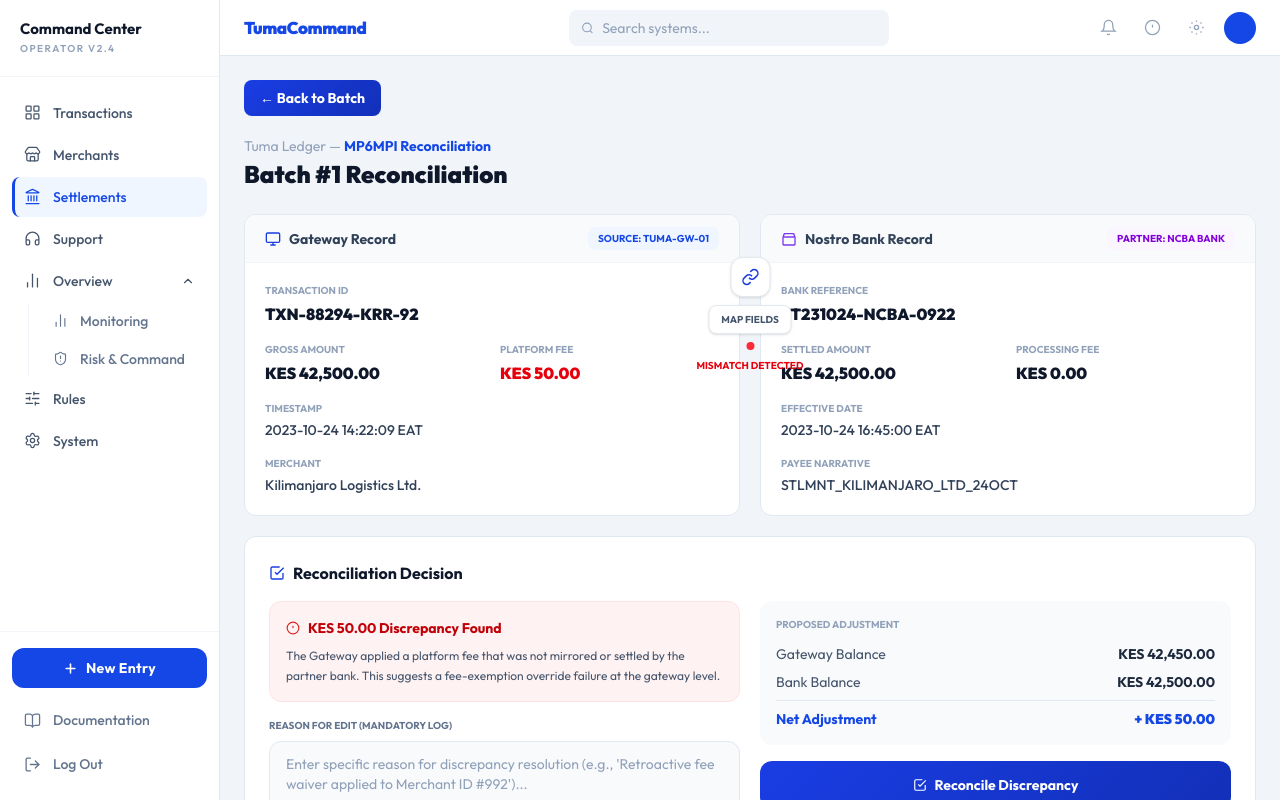
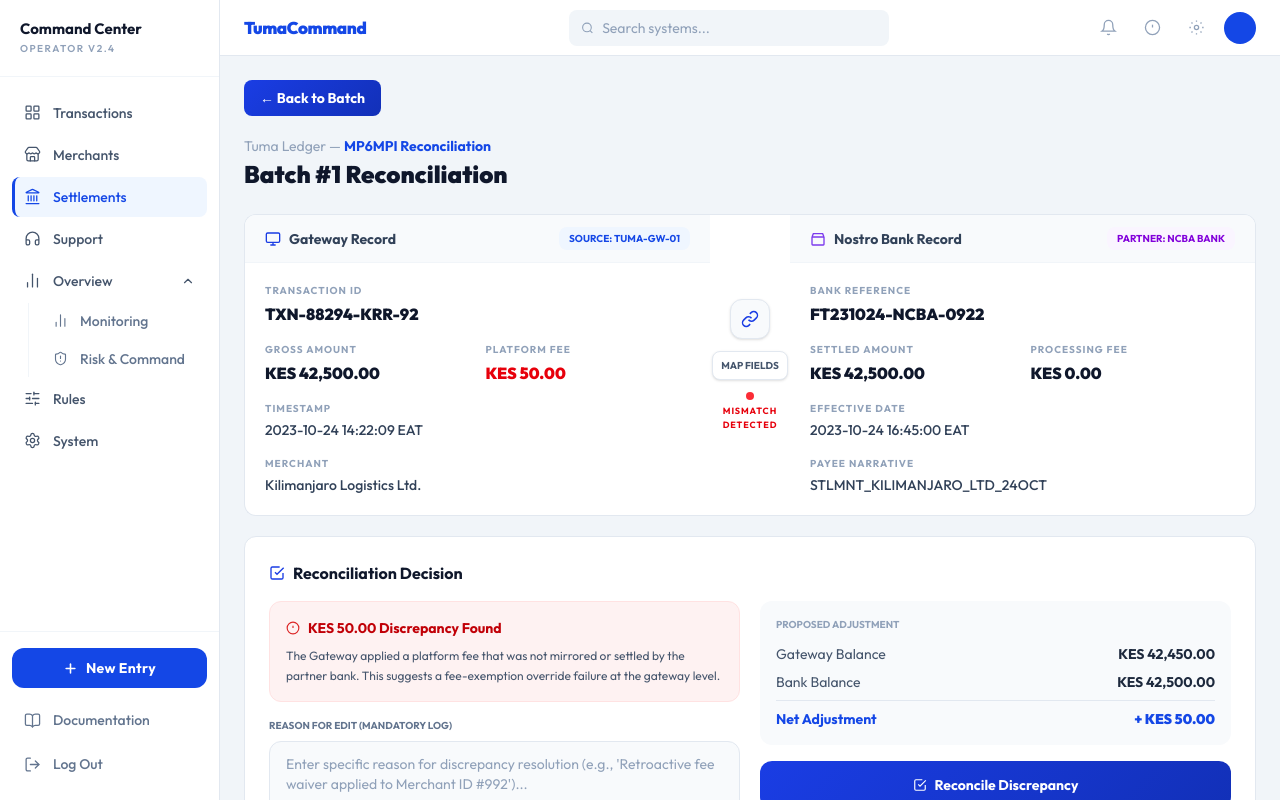
Before and after one commit to LinusMatola/tuma-tz-admin, a Next.js app: page /dashboard/settlements/1/reconciliation in a window 1280 px wide. Shown: the top 800 px of the page. Built offline with nearby package versions, Linux system fonts and the light colour scheme.

Commit message:
fixed grid in reconciliation page

```diff
--- a/src/app/dashboard/settlements/[id]/reconciliation/page.tsx
+++ b/src/app/dashboard/settlements/[id]/reconciliation/page.tsx
@@ -36,9 +36,10 @@
       </div>
 
       {/* Side by side records */}
-      <div className="grid grid-cols-2 gap-5 mb-5 relative">
+      {/* Side by side records */}
+      <div className="grid grid-cols-[1fr_80px_1fr] gap-0 mb-5 items-start">
         {/* Gateway record */}
-        <div className="bg-white rounded-xl border border-slate-200 overflow-hidden">
+        <div className="bg-white rounded-l-xl border border-r-0 border-slate-200 overflow-hidden">
           <div className="flex items-center justify-between px-5 py-3 border-b border-slate-100 bg-slate-50">
             <div className="flex items-center gap-2">
               <svg
@@ -61,27 +62,27 @@
           </div>
           <div className="p-5 space-y-4">
             <div>
-              <p className="text-[10px] font-bold tracking-widests text-slate-400 uppercase mb-1">
+              <p className="text-[10px] font-bold tracking-widest text-slate-400 uppercase mb-1">
                 Transaction ID
               </p>
               <p className="font-black text-slate-900">TXN-88294-KRR-92</p>
             </div>
             <div className="grid grid-cols-2 gap-4">
               <div>
-                <p className="text-[10px] font-bold tracking-widests text-slate-400 uppercase mb-1">
+                <p className="text-[10px] font-bold tracking-widest text-slate-400 uppercase mb-1">
                   Gross Amount
                 </p>
                 <p className="font-black text-slate-900">KES 42,500.00</p>
               </div>
               <div>
-                <p className="text-[10px] font-bold tracking-widests text-slate-400 uppercase mb-1">
+                <p className="text-[10px] font-bold tracking-widest text-slate-400 uppercase mb-1">
                   Platform Fee
                 </p>
                 <p className="font-black text-red-600">KES 50.00</p>
               </div>
             </div>
             <div>
-              <p className="text-[10px] font-bold tracking-widests text-slate-400 uppercase mb-1">
+              <p className="text-[10px] font-bold tracking-widest text-slate-400 uppercase mb-1">
                 Timestamp
               </p>
               <p className="font-medium text-slate-700 text-sm">
@@ -89,7 +90,7 @@
               </p>
             </div>
             <div>
-              <p className="text-[10px] font-bold tracking-widests text-slate-400 uppercase mb-1">
+              <p className="text-[10px] font-bold tracking-widest text-slate-400 uppercase mb-1">
                 Merchant
               </p>
               <p className="font-medium text-slate-700 text-sm">
@@ -99,9 +100,9 @@
           </div>
         </div>
 
-        {/* Link icon in middle */}
-        <div className="absolute left-1/2 top-1/3 -translate-x-1/2 -translate-y-1/2 z-10 flex flex-col items-center gap-2">
-          <div className="w-10 h-10 bg-white border border-slate-200 rounded-xl flex items-center justify-center shadow-sm">
+        {/* Middle connector */}
+        <div className="flex flex-col items-center justify-center py-8 bg-white border-y border-slate-200 gap-3 h-full">
+          <div className="w-10 h-10 bg-slate-50 border border-slate-200 rounded-xl flex items-center justify-center shadow-sm">
             <svg
               width="18"
               height="18"
@@ -114,17 +115,21 @@
               <path d="M14 11a5 5 0 0 0-7.54-.54l-3 3a5 5 0 0 0 7.07 7.07l1.71-1.71" />
             </svg>
           </div>
-          <button className="px-3 py-1.5 bg-white border border-slate-200 rounded-lg text-[10px] font-bold text-slate-600 hover:bg-slate-50 transition shadow-sm">
+          <button className="px-2 py-1.5 bg-white border border-slate-200 rounded-lg text-[10px] font-bold text-slate-600 hover:bg-slate-50 transition shadow-sm whitespace-nowrap">
             MAP FIELDS
           </button>
-          <div className="w-2 h-2 rounded-full bg-red-500" />
-          <p className="text-[10px] font-bold text-red-600 tracking-widests uppercase">
-            Mismatch Detected
-          </p>
+          <div className="flex flex-col items-center gap-1">
+            <div className="w-2 h-2 rounded-full bg-red-500" />
+            <p className="text-[9px] font-bold text-red-600 tracking-widest uppercase text-center">
+              MISMATCH
+              <br />
+              DETECTED
+            </p>
+          </div>
         </div>
 
         {/* Bank record */}
-        <div className="bg-white rounded-xl border border-slate-200 overflow-hidden">
+        <div className="bg-white rounded-r-xl border border-l-0 border-slate-200 overflow-hidden">
           <div className="flex items-center justify-between px-5 py-3 border-b border-slate-100 bg-slate-50">
             <div className="flex items-center gap-2">
               <svg
@@ -148,27 +153,27 @@
           </div>
           <div className="p-5 space-y-4">
             <div>
-              <p className="text-[10px] font-bold tracking-widests text-slate-400 uppercase mb-1">
+              <p className="text-[10px] font-bold tracking-widest text-slate-400 uppercase mb-1">
                 Bank Reference
               </p>
               <p className="font-black text-slate-900">FT231024-NCBA-0922</p>
             </div>
             <div className="grid grid-cols-2 gap-4">
               <div>
-                <p className="text-[10px] font-bold tracking-widests text-slate-400 uppercase mb-1">
+                <p className="text-[10px] font-bold tracking-widest text-slate-400 uppercase mb-1">
                   Settled Amount
                 </p>
                 <p className="font-black text-slate-900">KES 42,500.00</p>
               </div>
               <div>
-                <p className="text-[10px] font-bold tracking-widests text-slate-400 uppercase mb-1">
+                <p className="text-[10px] font-bold tracking-widest text-slate-400 uppercase mb-1">
                   Processing Fee
                 </p>
                 <p className="font-black text-slate-900">KES 0.00</p>
               </div>
             </div>
             <div>
-              <p className="text-[10px] font-bold tracking-widests text-slate-400 uppercase mb-1">
+              <p className="text-[10px] font-bold tracking-widest text-slate-400 uppercase mb-1">
                 Effective Date
               </p>
               <p className="font-medium text-slate-700 text-sm">
@@ -176,7 +181,7 @@
               </p>
             </div>
             <div>
-              <p className="text-[10px] font-bold tracking-widests text-slate-400 uppercase mb-1">
+              <p className="text-[10px] font-bold tracking-widest text-slate-400 uppercase mb-1">
                 Payee Narrative
               </p>
               <p className="font-medium text-slate-700 text-sm">
```
